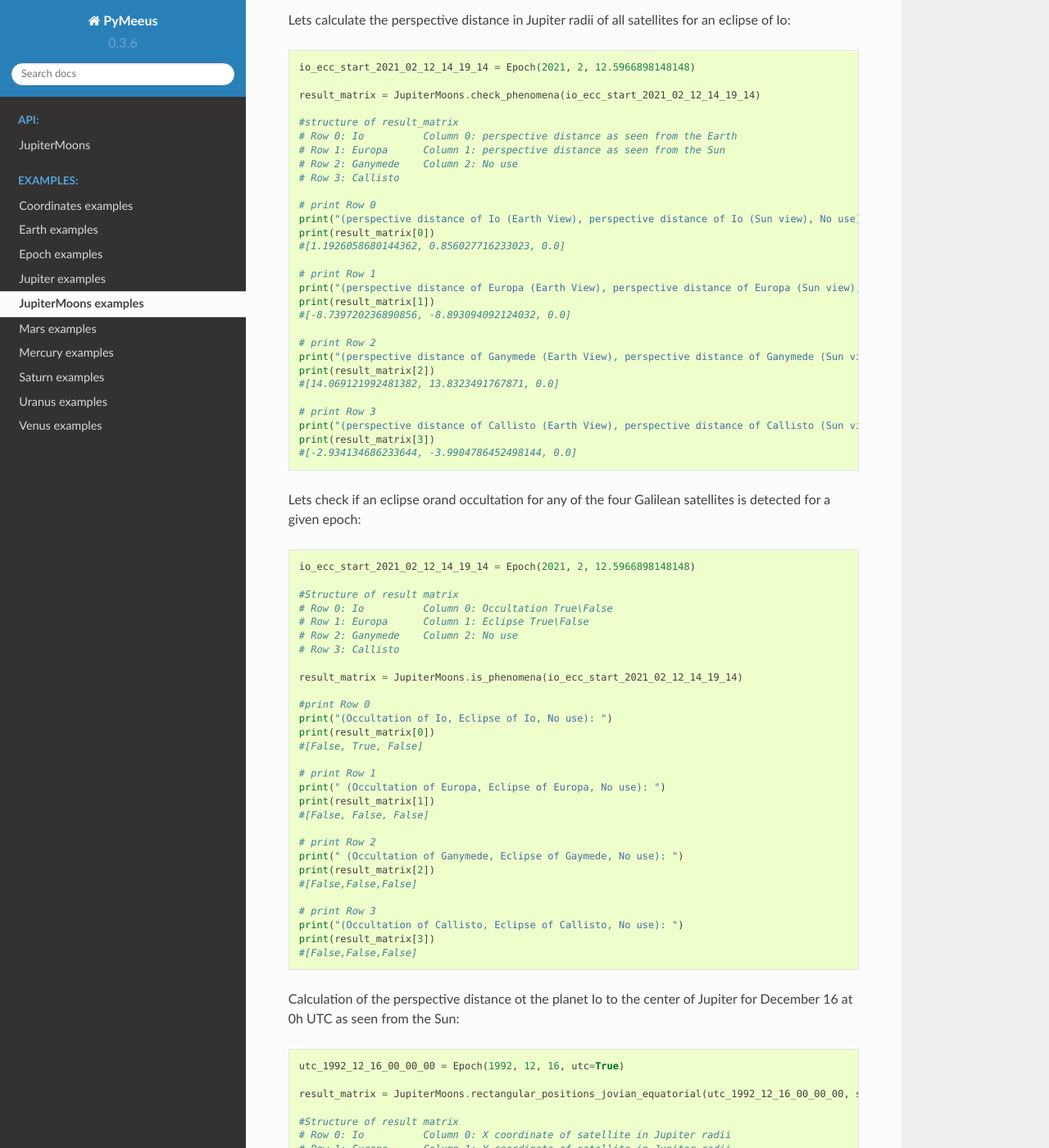
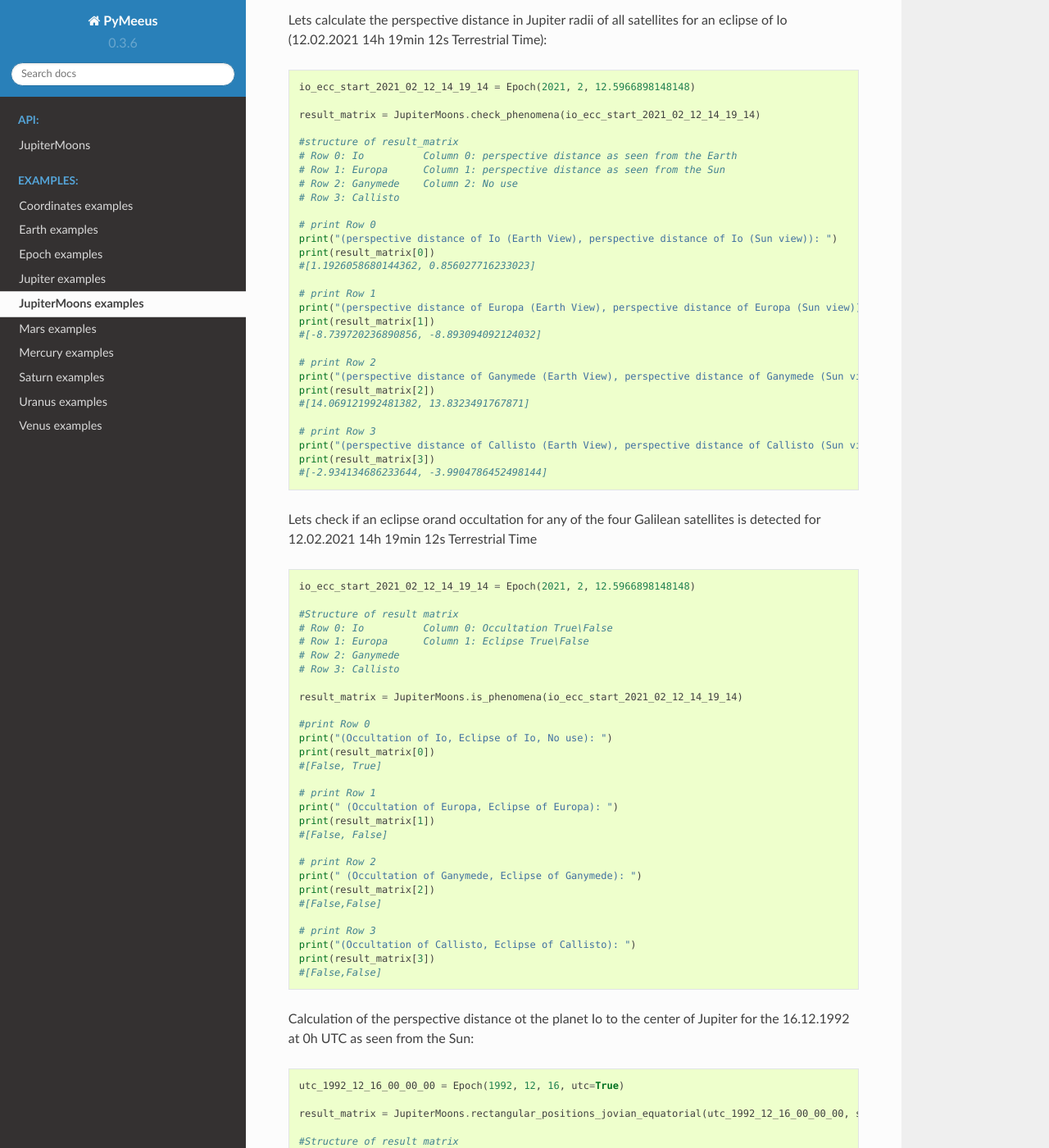
Before and after one commit to vittorioserra/jupiter_moons, a Sphinx documentation site: the page built from pymeeus-master/docs/source/ex-JupiterMoons.rst, in a window 1280 px wide and 1400 px high, scrolled down 1515 px. Shown: the whole window at 82% size. Built offline with Sphinx 7.4.7 and the Read the Docs theme 2.0.0, drawn with Linux system fonts in a browser that asks for light colours; formulas are drawn with MathJax 3; pages that are not in the unit, such as notebooks, are missing from menus; some of the changed text lies outside the part shown.

Commit message:
Corrected some typos and deleted third column of resultmatrix in check_phenomena() and is_phenomena() of JupiterMoons.py which was not used

```diff
--- a/pymeeus-master/docs/source/ex-JupiterMoons.rst
+++ b/pymeeus-master/docs/source/ex-JupiterMoons.rst
@@ -8,17 +8,17 @@ Let's define a small helper function::
 
 
 Lets compute the ascending node of Jupiter as well as the longitude of the node of
-the equator of Jupiter on the ecliptic (psi)::
+the equator of Jupiter on the ecliptic (psi) for the 16.12.1992 at 0h UTC::
 
     utc_1992_12_16_00_00_00 = Epoch(1992, 12, 16, utc=True)
     psi_corrected, OMEGA_ascending_node_jupiter = JupiterMoons.jupiter_system_angles(utc_1992_12_16_00_00_00)
     print("Ascending node of Jupiter: ", OMEGA_ascending_node_jupiter)
     #100.39249942976576
-    print("Longitude of the node of the eauator of Jupiter on the ecliptic (psi):", psi_corrected)
+    print("Longitude of the node of the equator of Jupiter on the ecliptic (psi):", psi_corrected)
     #317.1058009213959
 
 Lets compute the corrected rectangular geocentric position of Jupiter's satellites
-for a given epoch, using the E5-theory::
+for a given epoch, using the E5-theory for the 16.12.1992 at 0h UTC::
 
     utc_1992_12_16_00_00_00 = Epoch(1992, 12, 16, utc=True)
 
@@ -36,7 +36,7 @@ for a given epoch, using the E5-theory::
     print("Corrected rectangular geocentric position of Callisto [X, Y , Z]: ", callisto)
     #(7.071943240286434, 1.0289562923230684, -25.224137724734955)
 
-Lets compute the uncorrected rectangular geocentric position of Jupiter's satellites for a given epoch,
+Lets compute the uncorrected rectangular geocentric position of Jupiter's satellites for the 16.12.1992 at 0h UTC,
 using the E5-theory::
 
     #So the effects of different light-time and perspective described in Pymeeus page 313 - 314 are neglected
@@ -57,7 +57,7 @@ using the E5-theory::
     print("Uncorrected rectangular geocentric position of Callisto [X, Y , Z]: ", callisto_uncorrected)
     # (7.056237832405445, 1.0267678919629089, -25.224137724734955)
 
-Lets calculate the distance between Earth and Jupiter (DELTA) for a given epoch::
+Lets calculate the distance between Earth and Jupiter (DELTA) for the 16.12.1992 at 0h UTC::
 
     utc_1992_12_16_00_00_00 = Epoch(1992, 12, 16, utc=True)
     delta, tau, l, b, r = JupiterMoons.calculate_DELTA(utc_1992_12_16_00_00_00)
@@ -69,7 +69,7 @@ Lets calculate the distance between Earth and Jupiter (DELTA) for a given epoch:
     #0.03269590898252075
 
 Lets calculate the perspective distance in Jupiter radii of all satellites
-for an eclipse of Io::
+for an eclipse of Io (12.02.2021 14h 19min 12s Terrestrial Time)::
 
     io_ecc_start_2021_02_12_14_19_14 = Epoch(2021, 2, 12.5966898148148)
 
@@ -82,33 +82,34 @@ for an eclipse of Io::
     # Row 3: Callisto
 
     # print Row 0
-    print("(perspective distance of Io (Earth View), perspective distance of Io (Sun view), No use): ")
+    print("(perspective distance of Io (Earth View), perspective distance of Io (Sun view)): ")
     print(result_matrix[0])
-    #[1.1926058680144362, 0.856027716233023, 0.0]
+    #[1.1926058680144362, 0.856027716233023]
 
     # print Row 1
-    print("(perspective distance of Europa (Earth View), perspective distance of Europa (Sun view), No use): ")
+    print("(perspective distance of Europa (Earth View), perspective distance of Europa (Sun view)): ")
     print(result_matrix[1])
-    #[-8.739720236890856, -8.893094092124032, 0.0]
+    #[-8.739720236890856, -8.893094092124032]
 
     # print Row 2
-    print("(perspective distance of Ganymede (Earth View), perspective distance of Ganymede (Sun view), No use): ")
+    print("(perspective distance of Ganymede (Earth View), perspective distance of Ganymede (Sun view)): ")
     print(result_matrix[2])
-    #[14.069121992481382, 13.8323491767871, 0.0]
+    #[14.069121992481382, 13.8323491767871]
 
     # print Row 3
-    print("(perspective distance of Callisto (Earth View), perspective distance of Callisto (Sun view), No use): ")
+    print("(perspective distance of Callisto (Earth View), perspective distance of Callisto (Sun view)): ")
     print(result_matrix[3])
-    #[-2.934134686233644, -3.9904786452498144, 0.0]
+    #[-2.934134686233644, -3.9904786452498144]
 
-Lets check if an eclipse or\and occultation for any of the four Galilean satellites is detected for a given epoch::
+Lets check if an eclipse or\and occultation for any of the four Galilean satellites
+is detected for 12.02.2021 14h 19min 12s Terrestrial Time ::
 
     io_ecc_start_2021_02_12_14_19_14 = Epoch(2021, 2, 12.5966898148148)
 
     #Structure of result matrix
     # Row 0: Io          Column 0: Occultation True\False
     # Row 1: Europa      Column 1: Eclipse True\False
-    # Row 2: Ganymede    Column 2: No use
+    # Row 2: Ganymede
     # Row 3: Callisto
 
     result_matrix = JupiterMoons.is_phenomena(io_ecc_start_2021_02_12_14_19_14)
@@ -116,25 +117,25 @@ Lets check if an eclipse or\and occultation for any of the four Galilean satelli
     #print Row 0
     print("(Occultation of Io, Eclipse of Io, No use): ")
     print(result_matrix[0])
-    #[False, True, False]
+    #[False, True]
 
     # print Row 1
-    print(" (Occultation of Europa, Eclipse of Europa, No use): ")
+    print(" (Occultation of Europa, Eclipse of Europa): ")
     print(result_matrix[1])
-    #[False, False, False]
+    #[False, False]
 
     # print Row 2
-    print(" (Occultation of Ganymede, Eclipse of Gaymede, No use): ")
+    print(" (Occultation of Ganymede, Eclipse of Ganymede): ")
     print(result_matrix[2])
-    #[False,False,False]
+    #[False,False]
 
     # print Row 3
-    print("(Occultation of Callisto, Eclipse of Callisto, No use): ")
+    print("(Occultation of Callisto, Eclipse of Callisto): ")
     print(result_matrix[3])
-    #[False,False,False]
+    #[False,False]
 
 Calculation of the perspective distance ot the planet Io to the center of Jupiter
-for December 16 at 0h UTC as seen from the Sun::
+for the 16.12.1992 at 0h UTC as seen from the Sun::
 
     utc_1992_12_16_00_00_00 = Epoch(1992, 12, 16, utc=True)
 
@@ -152,7 +153,7 @@ for December 16 at 0h UTC as seen from the Sun::
     #3.457757270630766
 
 Calculation of the perspective distance ot the planet Io to the center of Jupiter
-for December 16 at 0h UTC as seen from the Earth::
+for the 16.12.1992 at 0h UTC as seen from the Earth::
 
     utc_1992_12_16_00_00_00 = Epoch(1992, 12, 16, utc=True)
     result_matrix = JupiterMoons.rectangular_positions_jovian_equatorial(utc_1992_12_16_00_00_00, solar=False)
```
Also changed, not shown: 1 other file.
